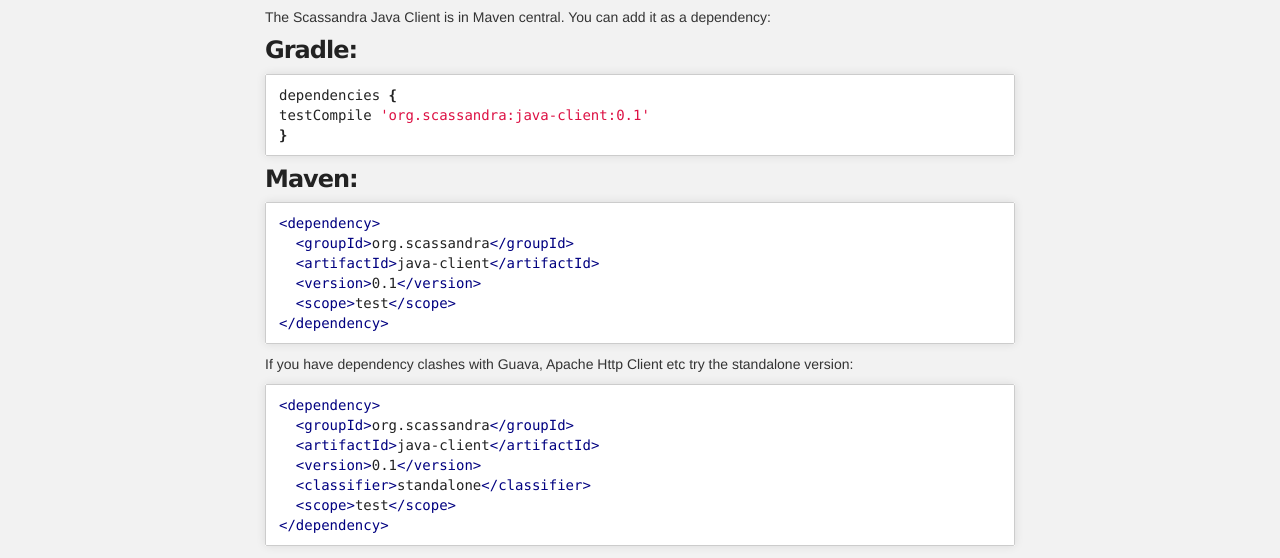
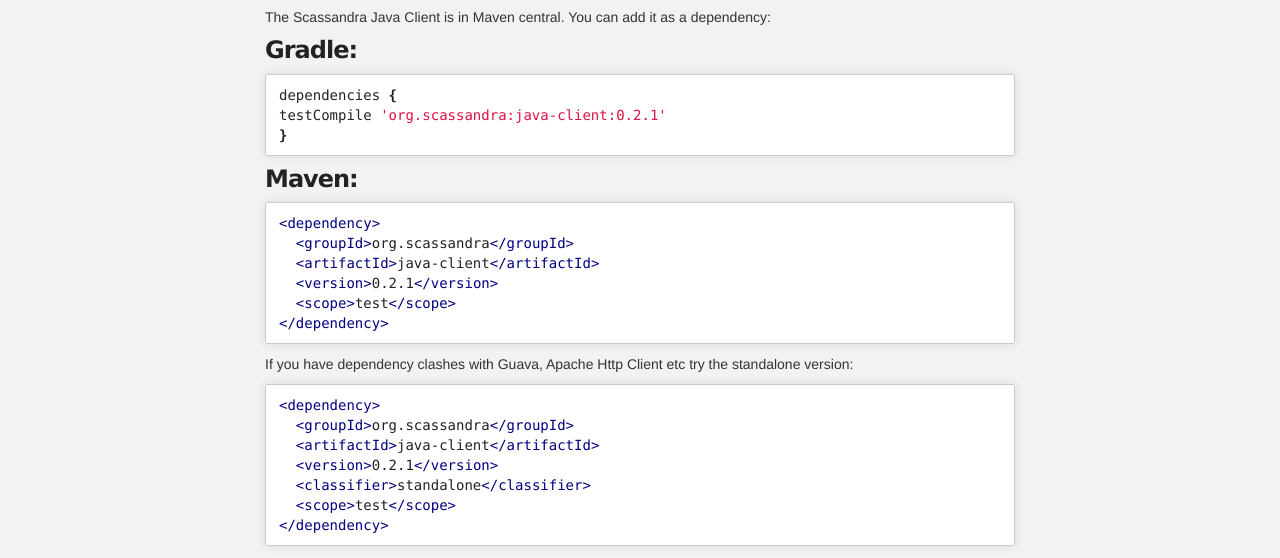
Before and after one commit to zznate/java-client, a Jekyll site: the page built from index.md, in a window 1280 px wide. Shown: the part 543-1101 px from the top of the page. Built offline with Jekyll 4.4.1, drawn with Linux system fonts in a browser that asks for light colours; Markdown is read by kramdown in place of the engine named in the settings.

Commit message:
Update index.md

```diff
--- a/index.md
+++ b/index.md
@@ -27,7 +27,7 @@ The Scassandra Java Client is in Maven central. You can add it as a dependency:
 
 ~~~ groovy
 dependencies {
-testCompile 'org.scassandra:java-client:0.1'
+testCompile 'org.scassandra:java-client:0.2.1'
 }
 ~~~
 
@@ -38,7 +38,7 @@ testCompile 'org.scassandra:java-client:0.1'
 <dependency>
   <groupId>org.scassandra</groupId>
   <artifactId>java-client</artifactId>
-  <version>0.1</version>
+  <version>0.2.1</version>
   <scope>test</scope>
 </dependency>
 ~~~
@@ -49,7 +49,7 @@ If you have dependency clashes with Guava, Apache Http Client etc try the standa
 <dependency>
   <groupId>org.scassandra</groupId>
   <artifactId>java-client</artifactId>
-  <version>0.1</version>
+  <version>0.2.1</version>
   <classifier>standalone</classifier>
   <scope>test</scope>
 </dependency>
```
